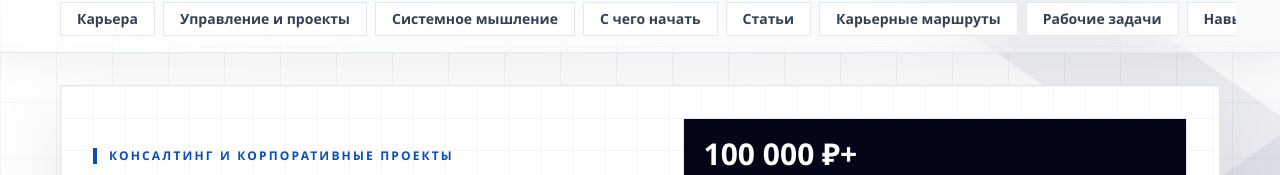
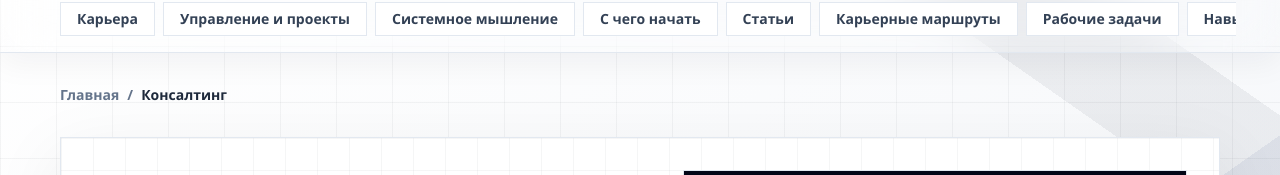
Before and after one commit to digitalmikhin-code/denis-journal, a Next.js app: page /consulting in a window 1280 px wide. Shown: the part 122-297 px from the top of the page. Built offline with nearby package versions, Linux system fonts and the light colour scheme; no server answers.

Commit message:
Добавить навигацию на страницу консалтинга

```diff
--- a/app/consulting/page.tsx
+++ b/app/consulting/page.tsx
@@ -1,3 +1,4 @@
+import { PageBreadcrumbs } from "@/components/page-breadcrumbs";
 import type { Metadata } from "next";
 import Link from "next/link";
 import { AiCitationBlock } from "@/components/ai-citation-block";
@@ -22,6 +23,7 @@ export const metadata: Metadata = {
 export default function ConsultingPage(): JSX.Element {
   return (
     <div className="space-y-8">
+      <PageBreadcrumbs items={[{ name: "Консалтинг", href: "/consulting/" }]} />
       <section className="relative overflow-hidden border border-slate-200 bg-white p-6 shadow-[0_24px_70px_rgba(9,22,43,0.08)] dark:border-slate-800 dark:bg-slate-900 md:p-8">
         <div className="pointer-events-none absolute inset-0 ambient-grid opacity-50" />
         <div className="pointer-events-none absolute bottom-0 right-0 h-28 w-44 bg-brand/95 [clip-path:polygon(42%_0,100%_0,100%_100%,0_100%)]" />
```
